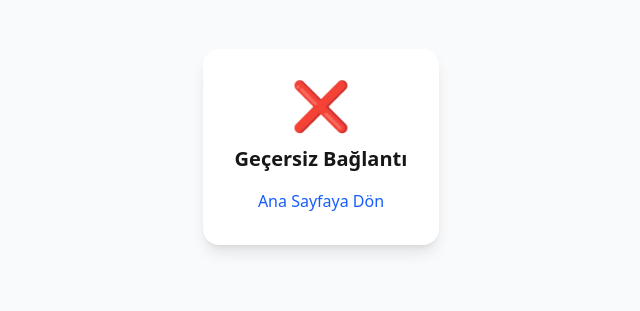
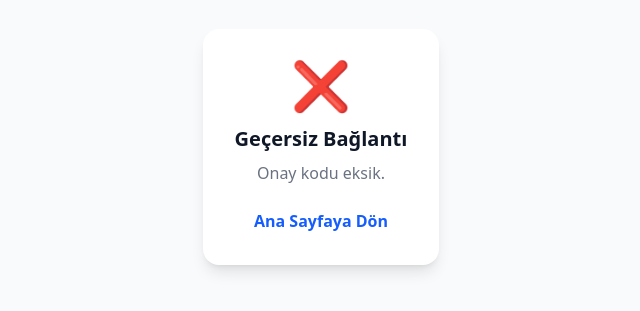
Before and after one commit to mehmetomuruysal-create/toptan-ilan-sistemi, a Next.js app: page /eposta-onay in a window 1280 px wide. Shown: the part 253-564 px from the top of the page, without its empty margins (319-959 px from the left). Built offline with nearby package versions, Linux system fonts and the light colour scheme.

Commit message:
feat: e-posta onay sonrası otomatik giriş (verify-token provider)

```diff
--- a/app/eposta-onay/page.tsx
+++ b/app/eposta-onay/page.tsx
@@ -2,6 +2,13 @@ import { prisma } from "@/lib/prisma"
 import { signIn } from "@/auth"
 import { redirect } from "next/navigation"
 import Link from "next/link"
+
+// Next.js 15 uyarıları için viewport ve themeColor ayrıldı
+export const viewport = {
+  themeColor: "#2563eb",
+  width: "device-width",
+  initialScale: 1,
+}
 
 export default async function EpostaOnayPage({ searchParams }: { searchParams: Promise<{ token: string }> }) {
   const { token } = await searchParams
@@ -11,13 +18,15 @@ export default async function EpostaOnayPage({ searchParams }: { searchParams: P
       <div className="min-h-screen flex items-center justify-center bg-gray-50 p-4">
         <div className="bg-white p-8 rounded-2xl shadow-lg text-center max-w-md">
           <div className="text-5xl mb-4">❌</div>
-          <h1 className="text-xl font-bold">Geçersiz Bağlantı</h1>
-          <Link href="/" className="text-blue-600 mt-4 inline-block">Ana Sayfaya Dön</Link>
+          <h1 className="text-xl font-bold text-gray-900 mb-2">Geçersiz Bağlantı</h1>
+          <p className="text-gray-500 mb-6">Onay kodu eksik.</p>
+          <Link href="/" className="text-blue-600 font-bold hover:underline">Ana Sayfaya Dön</Link>
         </div>
       </div>
     )
   }
 
+  // Token ile kullanıcıyı bul
   const user = await prisma.user.findFirst({
     where: { emailVerifyToken: token }
   })
@@ -27,8 +36,9 @@ export default async function EpostaOnayPage({ searchParams }: { searchParams: P
       <div className="min-h-screen flex items-center justify-center bg-gray-50 p-4">
         <div className="bg-white p-8 rounded-2xl shadow-lg text-center max-w-md">
           <div className="text-5xl mb-4">❌</div>
-          <h1 className="text-xl font-bold">Geçersiz veya Kullanılmış Kod</h1>
-          <Link href="/" className="text-blue-600 mt-4 inline-block">Ana Sayfaya Dön</Link>
+          <h1 className="text-xl font-bold text-gray-900 mb-2">Geçersiz veya Kullanılmış Kod</h1>
+          <p className="text-gray-500 mb-6">Bu onay kodu geçersiz veya daha önce kullanılmış.</p>
+          <Link href="/" className="text-blue-600 font-bold hover:underline">Ana Sayfaya Dön</Link>
         </div>
       </div>
     )
@@ -40,12 +50,18 @@ export default async function EpostaOnayPage({ searchParams }: { searchParams: P
     data: { epostaOnaylandi: true, emailVerifyToken: null }
   })
 
-  // Otomatik giriş yap (verify-token provider ile)
-  await signIn("verify-token", {
-    token: token,
-    redirect: false,
-  })
+  // ✅ Otomatik giriş yap (verify-token provider ile)
+  try {
+    await signIn("verify-token", {
+      token: token,
+      redirect: false,
+    })
+  } catch (error) {
+    console.error("Otomatik giriş hatası:", error)
+    // Hata durumunda kullanıcıyı giriş sayfasına yönlendir
+    redirect("/giris?onay=basarili")
+  }
 
-  // Ana sayfaya yönlendir
+  // Başarılı girişten sonra ana sayfaya yönlendir
   redirect("/")
 }
```
